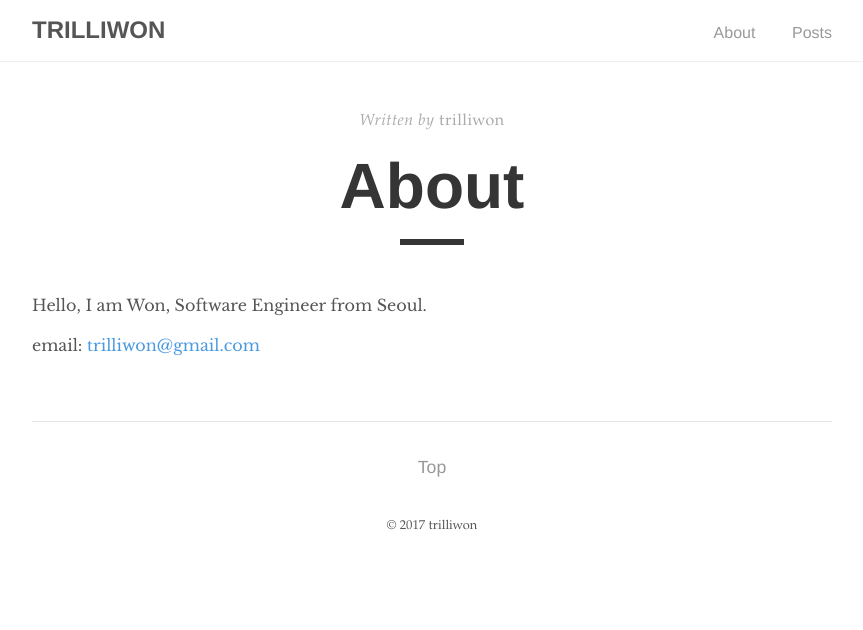
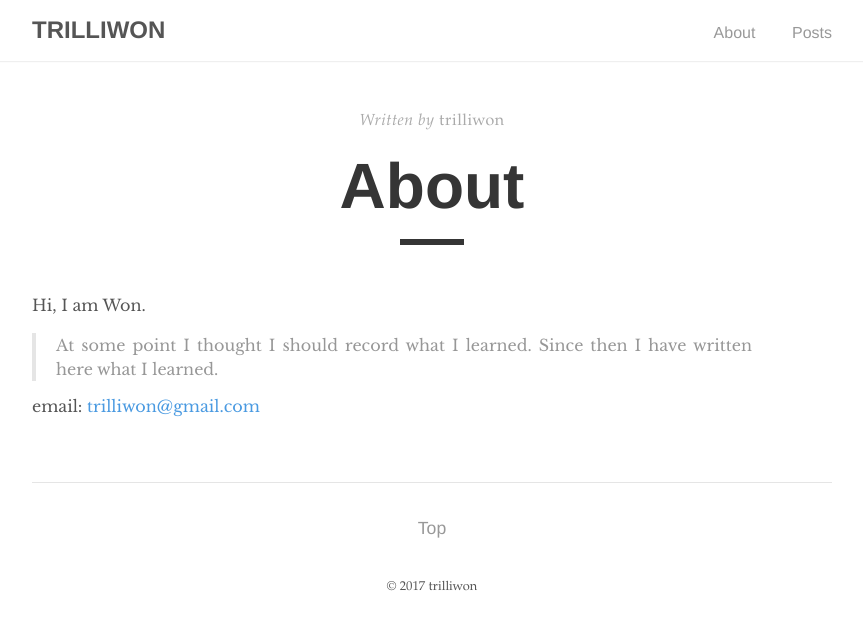
Before and after one commit to trilliwon/ABL, a Jekyll site: the page built from about.md, in a window 1280 px wide. Shown: the top 630 px of the page, without its empty margins (208-1071 px from the left). Built offline with Jekyll 4.4.1, drawn with Linux system fonts in a browser that asks for light colours.

Commit message:
Fri Nov 24 10:30:11 KST 2017

```diff
--- a/about.md
+++ b/about.md
@@ -5,7 +5,8 @@ author: "trilliwon"
 permalink: /about/
 ---
 
-Hello, I am Won, Software Engineer from Seoul.
-
+Hi, I am Won.
+>At some point I thought I should record what I learned.
+Since then I have written here what I learned.
 
 email: [trilliwon@gmail.com](mailto:trilliwon@gmail.com)
```
Also changed, not shown: _posts/2017-11-19-cpp-howto.md (+1 -0 lines), _posts/2017-11-19-gpp-howto.md (+1 -0 lines), _posts/2017-11-20-compiler-semantic-01.md (+1 -0 lines).
